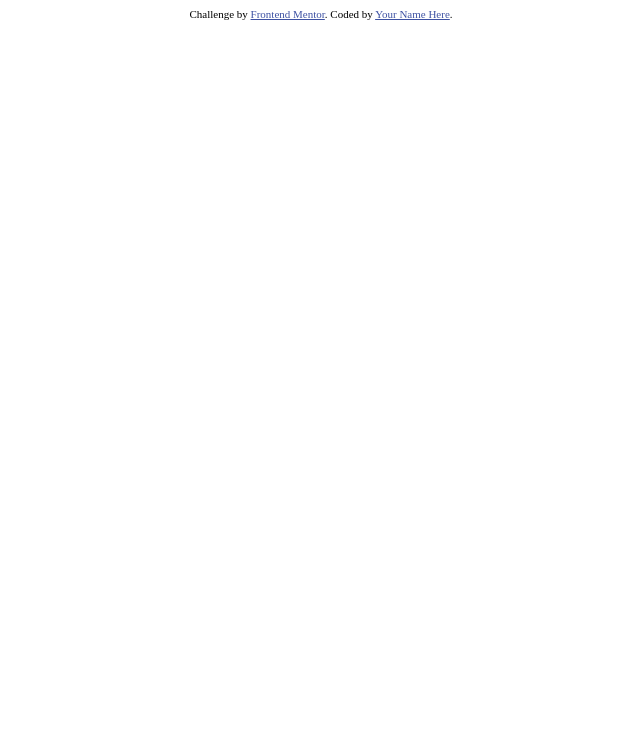
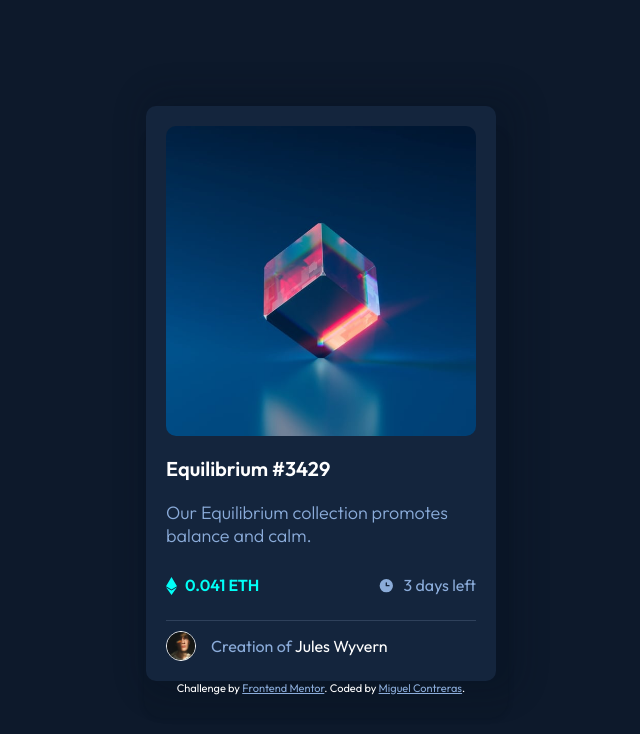
Before and after one commit to Mad-input/nft-preview-card-component-main, a plain HTML site: page index.html in a window 1280 px wide. Shown: the whole page, without its empty margins (319-959 px from the left). Drawn offline with Linux system fonts and the light colour scheme.

Commit message:
Using Sass ✨

```diff
--- a/index.html
+++ b/index.html
@@ -1,5 +1,5 @@
 <!DOCTYPE html>
-<html lang="en">
+<html lang="en" dir="ltr">
 <head>
   <meta charset="UTF-8">
   <meta name="viewport" content="width=device-width, initial-scale=1.0"> <!-- displays site properly based on user's device -->
@@ -7,22 +7,49 @@
   <link rel="icon" type="image/png" sizes="32x32" href="./images/favicon-32x32.png">
 
   <title>Frontend Mentor | NFT preview card component</title>
-
-  <!-- Feel free to remove these styles or customise in your own stylesheet 👍 -->
-  <style>
-    .attribution { font-size: 11px; text-align: center; }
-    .attribution a { color: hsl(228, 45%, 44%); }
-  </style>
+  <link href="https://fonts.googleapis.com/css2?family=Outfit:wght@300;400;600&display=swap" rel="stylesheet">
+  <link rel="stylesheet" href="./css/card-styles.css">
 </head>
 <body>
 
   <main>
-    <div class="card"></div>
+    <div class="card">
+     <div class="card-body">
+      <div class="card-header">
+        <div class="banner">
+          <img src="./images/image-equilibrium.jpg" alt="image-equilibrium Cube">
+          <div class="placeholder">
+            <img src="./images/icon-view.svg" alt="icon view">
+          </div>
+        </div>
+      </div>
+      <div class="card-main">
+        <h2 class="card-title">Equilibrium #3429</h2>
+        <p class="card-description">
+          Our Equilibrium collection promotes balance and calm.
+        </p>
+        <div class="card-info">
+          <span class="info-ETH"><img src="./images/icon-ethereum.svg" alt=""> 0.041 ETH</span>
+          <span class="info-time"><img src="./images/icon-clock.svg" alt="icon-clock"> 3 days left</span>
+        </div>
+      </div>
+      <div class="card-footer">
+        <div class="credits">
+          <div class="image-creator">
+            <img src="./images/image-avatar.png" alt="image-creator">
+          </div>
+          <p class="info-creator">
+            Creation of <span class="name-creator">Jules Wyvern</span>
+          </p>
+        </div>
+      </div>
+     </div>
+    </div>
   </main>
 
   <footer class="attribution">
     Challenge by <a href="https://www.frontendmentor.io?ref=challenge" target="_blank">Frontend Mentor</a>.
-    Coded by <a href="#">Your Name Here</a>.
+    Coded by <a href="#">Miguel Contreras</a>.
   </footer>
 </body>
 </html>
--- a/scss/variables.scss
+++ b/scss/_variables.scss
@@ -2,6 +2,7 @@
 
 $soft-blue: hsl(215, 51%, 70%);
 $cyan: hsl(178, 100%, 50%);
+$cyant: hsl(178, 100%, 50%, .4);
 
 
 //Neutal
--- a/scss/card-styles.scss
+++ b/scss/card-styles.scss
@@ -1 +1,206 @@
-@import url(variables.scss);
+@import '_variables';
+
+* {
+  margin: 0;
+  padding: 0;
+  box-sizing: border-box;
+}
+
+@mixin flex($just, $align) {
+  display        : flex;
+  justify-content: $just;
+  align-items    : $align;
+}
+
+
+
+body {
+  background: $bg-body;
+
+  min-height: 100vh;
+  width     : 100vw;
+
+  @include flex(center, center);
+  flex-direction: column;
+}
+
+
+.card {
+  background   : $bg-card;
+  width        : 50vw;
+  max-width: 350px;
+  min-width: 350px;
+  height       : fit-content;
+  padding      : 20px;
+  border-radius: 10px;
+  color        : white;
+
+  font-family: 'Outfit', sans-serif;
+
+  box-shadow: 5px 30px 3px 10px rgba(6, 16, 31, 0.1),
+  10px 0 30px 15px rgba(6, 16, 31, 0.2);
+
+  .card-header {
+    .banner {
+      border-radius: 10px;
+      overflow     : hidden;
+      position     : relative;
+      cursor       : pointer;
+
+      img {
+        width     : 100%;
+        height    : 100%;
+        object-fit: cover;
+        vertical-align: top;
+      }
+
+      .placeholder {
+
+        position: absolute;
+        top     : 0;
+        left    : 0;
+
+        width : 100%;
+        height: 100%;
+        @include flex(center, center);
+        background: $cyant;
+
+        img {
+          width : 80px;
+          height: 80px;
+        }
+
+        //show placeholder
+        // scale  : 0;
+        opacity: 0;
+        transition: .2s;
+      }
+
+      //active state
+      &:hover {
+        .placeholder {
+          // scale  : 1;
+          opacity: 1;
+        }
+      }
+    }
+
+
+  }
+
+  //main
+  .card-main {
+    padding: 10px 0;
+    .card-title {
+      font-size: 20px;
+      margin-top: 10px;
+      transition: .1s;
+      display: inline-block;
+      cursor: pointer;
+
+      &:hover {
+        color: $cyan;
+      }
+    }
+
+    .card-description {
+      font-size: 18px;
+      font-weight: 300;
+      color: $soft-blue;
+      padding: 20px 0;
+    }
+
+    .card-info {
+      color: $soft-blue;
+      @include flex(space-between, center);
+      padding: 10px 0 25px 0;
+      border-bottom: 1px solid $line;
+
+      span {
+        font-size: 16px;
+        line-height: 17px;
+        img {
+          vertical-align: top;
+          margin-right: 5px;
+          fill: $cyan;
+        }
+
+        &.info-ETH {
+          font-weight: 600;
+          color: $cyan;
+        }
+      }
+
+
+    }
+  }
+
+  //footer
+  .card-footer {
+
+
+    .credits {
+      @include flex(flex-start, center);
+      height: fit-content;
+
+      .image-creator {
+        width: 30px;
+        height: 30px;
+        margin-right: 15px;
+        border-radius: 50%;
+        border: 1px solid #fff;
+
+
+        img {
+          width: 100%;
+          height    : 100%;
+          object-fit:cover;
+        }
+
+      }
+
+      .info-creator {
+        margin: 0;
+        font-size: 16px;
+        color: $soft-blue;
+        .name-creator {
+          color: #fff;
+          cursor: pointer;
+
+          &:hover {
+            color: $cyan;
+          }
+        }
+      }
+
+
+    }
+
+  }
+
+}
+
+
+@media screen and (max-width: 375px) {
+  .card {
+    min-width: 90vw;
+  }
+  .attribution {
+    font-size: 12px;
+  }
+}
+
+
+
+
+
+.attribution {
+  font-size : 11px;
+  text-align: center;
+  color: #fff;
+  font-family: 'Outfit',sans-serif;
+
+  a {
+    color: $soft-blue;
+  }
+}
```
Also changed, not shown: css/card-styles.css (added), 1 other file.
